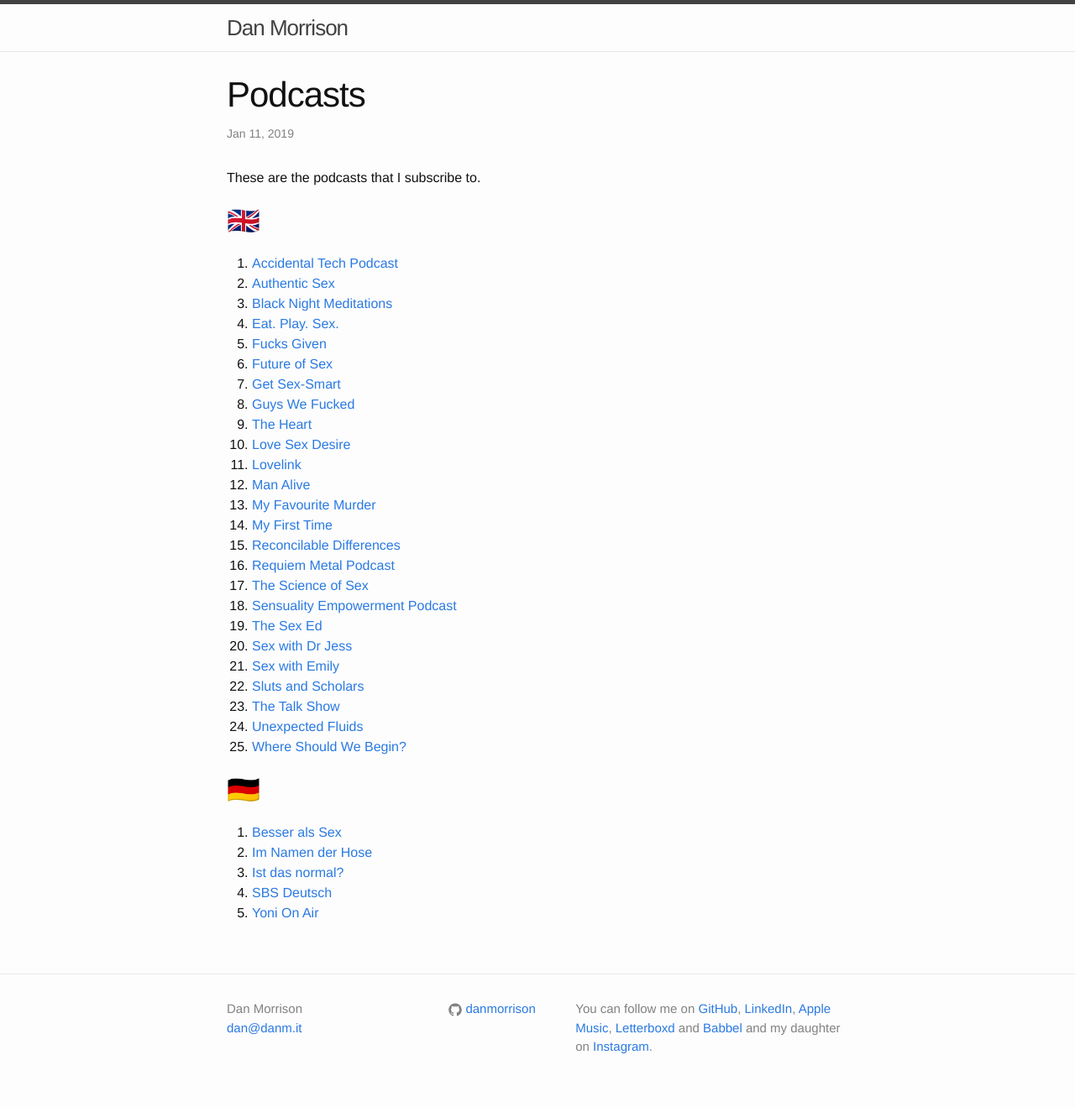
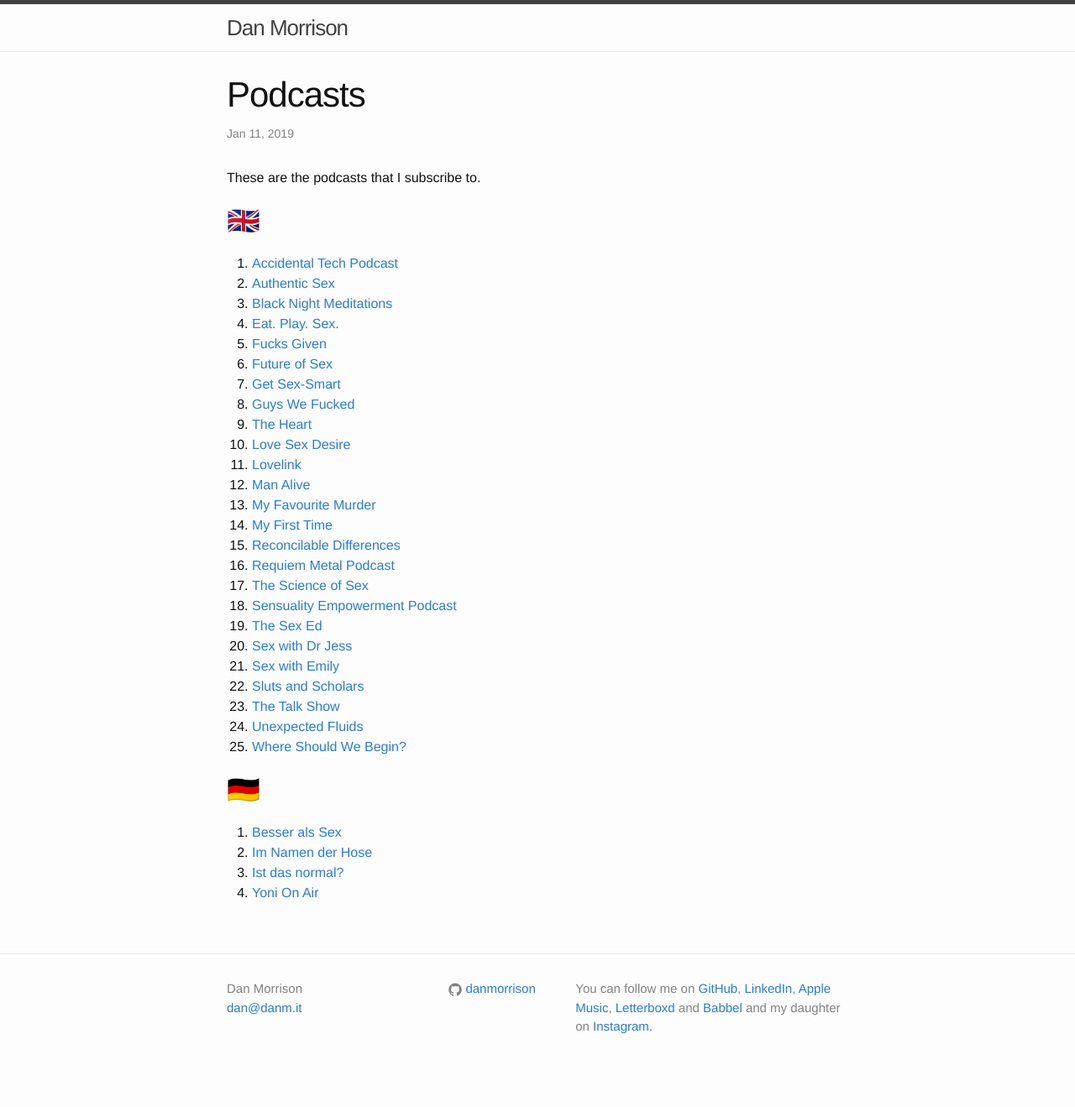
Before and after one commit to danmorrison/danmorrison.github.io, a Jekyll site: the page built from _posts/2019-01-11-podcasts.md, in a window 1280 px wide. Shown: the whole page at 84% size. Built offline with Jekyll 4.4.1, drawn with Linux system fonts in a browser that asks for light colours; after the commit the page ends 1295 px from its top, so only the background shows below that.

Commit message:
Remove SBS Deutsch

```diff
--- a/_posts/2019-01-11-podcasts.md
+++ b/_posts/2019-01-11-podcasts.md
@@ -39,5 +39,4 @@
 1. [Besser als Sex](https://itunes.apple.com/podcast/id1331410327)
 1. [Im Namen der Hose](https://itunes.apple.com/podcast/id1294305875)
 1. [Ist das normal?](https://itunes.apple.com/podcast/id1279335942)
-1. [SBS Deutsch](https://itunes.apple.com/podcast/id81200244)
 1. [Yoni On Air](https://itunes.apple.com/podcast/id1258301372)
```
